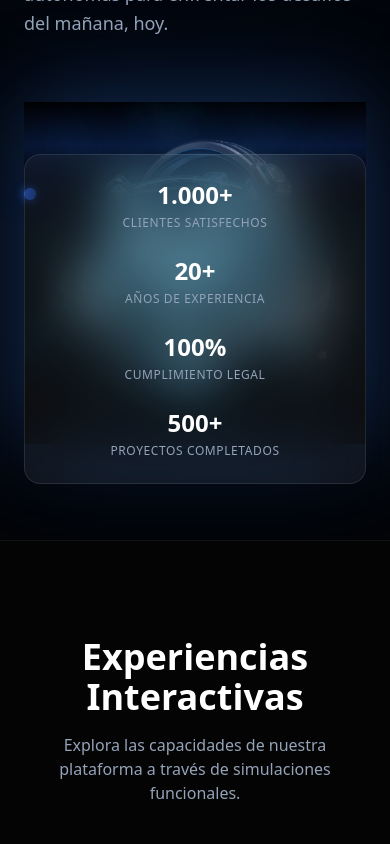
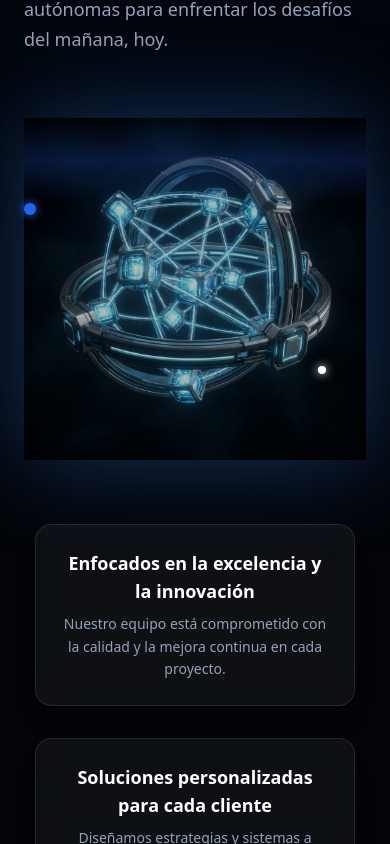
Before and after one commit to bittecoltech-sketch/Bitte, a Next.js app: page / in a window 390 px wide. Shown: the part 3490-4334 px from the top of the page. Built offline with nearby package versions, Linux system fonts and the light colour scheme.

Commit message:
Ajustes visuales

```diff
--- a/components/sections/InnovationStats.tsx
+++ b/components/sections/InnovationStats.tsx
@@ -60,22 +60,30 @@ export default function InnovationStats() {
                         <div className="absolute top-1/4 left-0 w-3 h-3 bg-bitte-blue rounded-full shadow-[0_0_10px_#2563EB]" />
                         <div className="absolute bottom-1/4 right-10 w-2 h-2 bg-white rounded-full shadow-[0_0_10px_white]" />
                     </div>
+                </motion.div>
+            </div>
 
-                    {/* Stats Bar (Glassmorphic Overlay) */}
-                    <div className="absolute -bottom-10 left-0 right-0 p-6 bg-white/5 backdrop-blur-xl border border-white/10 rounded-2xl flex flex-wrap justify-around gap-6 text-center shadow-xl">
-                        {[
-                            { val: "1.000+", label: "Clientes Satisfechos" },
-                            { val: "20+", label: "Años de Experiencia" },
-                            { val: "100%", label: "Cumplimiento Legal" },
-                            { val: "500+", label: "Proyectos Completados" }
-                        ].map((stat, i) => (
-                            <div key={i}>
-                                <div className="text-2xl md:text-3xl font-bold text-white mb-1">{stat.val}</div>
-                                <div className="text-xs text-bitte-steel uppercase tracking-wider">{stat.label}</div>
-                            </div>
-                        ))}
+            {/* Cards con frases honestas - ahora en una fila aparte */}
+            <div className="container mx-auto px-6 mt-16 flex flex-wrap justify-center gap-8 text-center">
+                {[
+                    {
+                        title: "Enfocados en la excelencia y la innovación",
+                        desc: "Nuestro equipo está comprometido con la calidad y la mejora continua en cada proyecto."
+                    },
+                    {
+                        title: "Soluciones personalizadas para cada cliente",
+                        desc: "Diseñamos estrategias y sistemas a medida, adaptados a las necesidades reales de tu empresa."
+                    },
+                    {
+                        title: "Compromiso total con la seguridad y la transparencia",
+                        desc: "Protegemos tus datos y procesos, garantizando confianza y claridad en cada etapa."
+                    }
+                ].map((card, i) => (
+                    <div key={i} className="max-w-xs bg-white/5 backdrop-blur-xl border border-white/10 rounded-2xl p-6 shadow-xl">
+                        <div className="text-lg md:text-xl font-bold text-white mb-2">{card.title}</div>
+                        <div className="text-sm text-bitte-steel leading-relaxed">{card.desc}</div>
                     </div>
-                </motion.div>
+                ))}
             </div>
         </section>
     );
--- a/components/sections/ServicesGrid.tsx
+++ b/components/sections/ServicesGrid.tsx
@@ -9,27 +9,22 @@ const allServices = [
     {
         icon: BrainCircuit,
         title: "Expert Guidance",
-        desc: "IA Consultiva que entiende tu negocio.",
+        desc: "IA consultiva que entiende tu negocio, analiza tus procesos y te recomienda estrategias de automatización personalizadas para maximizar resultados y eficiencia operativa."
     },
     {
         icon: Cpu,
         title: "Fast Setup",
-        desc: "Despliegue de IoT plug-and-play.",
+        desc: "Despliegue de IoT plug-and-play, integración rápida de sensores y dispositivos industriales, sin interrupciones en tu operación. Configuración ágil y soporte dedicado."
     },
     {
         icon: BarChart3,
         title: "Advanced Analytics",
-        desc: "Predicción de fallos con 99% de precisión.",
-    },
-    {
-        icon: Layout,
-        title: "Seamless Integration",
-        desc: "Conectores nativos para SAP, Oracle y Salesforce.",
+        desc: "Predicción de fallos con 99% de precisión, monitoreo en tiempo real, alertas inteligentes y visualización de KPIs críticos para anticipar riesgos y tomar decisiones informadas."
     },
     {
         icon: CheckCircle,
         title: "Customizable Solutions",
-        desc: "Adaptamos el núcleo del sistema a tus reglas.",
+        desc: "Adaptamos el núcleo del sistema a tus reglas, flujos y necesidades específicas. Soluciones flexibles, escalables y alineadas con tu visión de negocio."
     }
 ];
 
```
